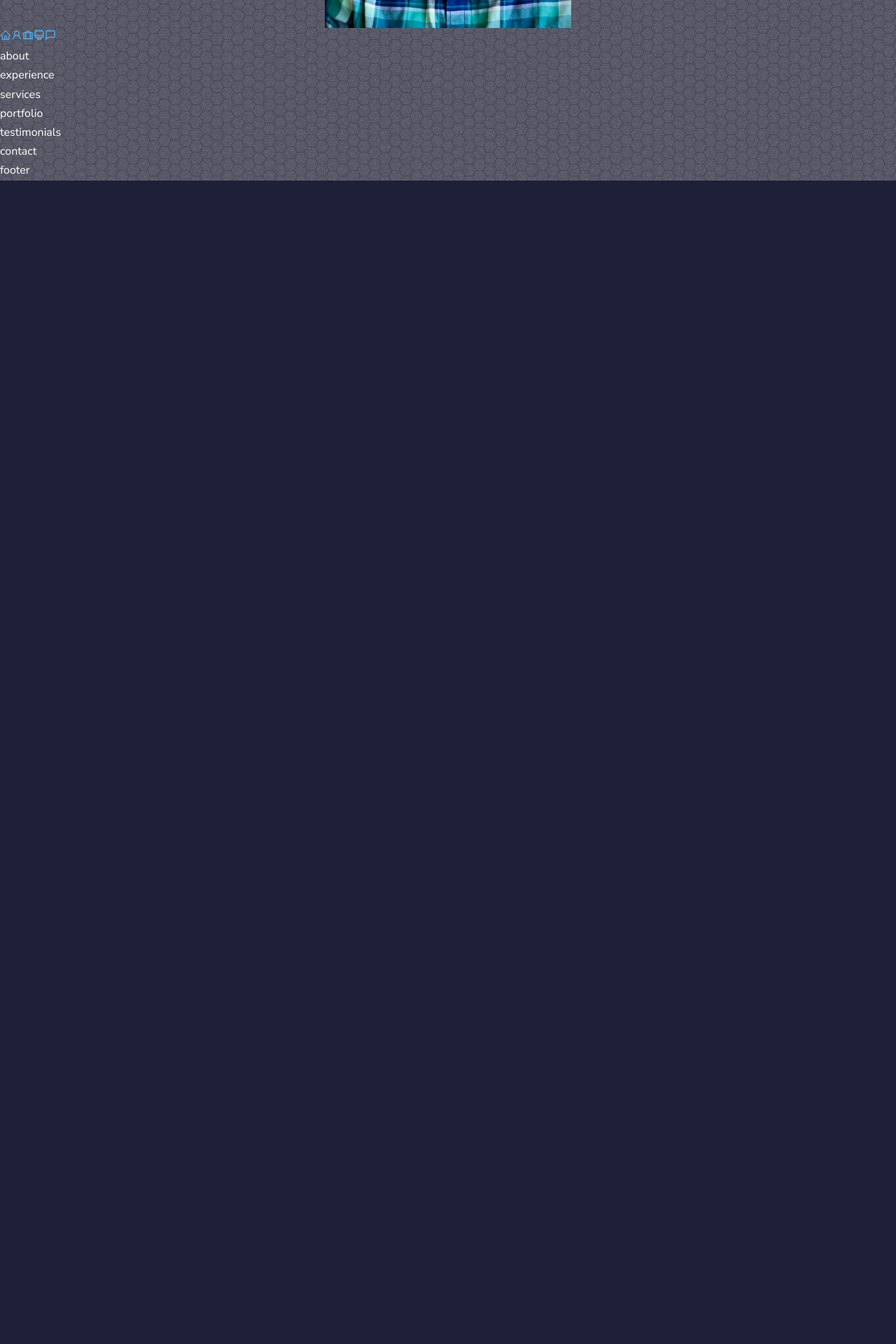
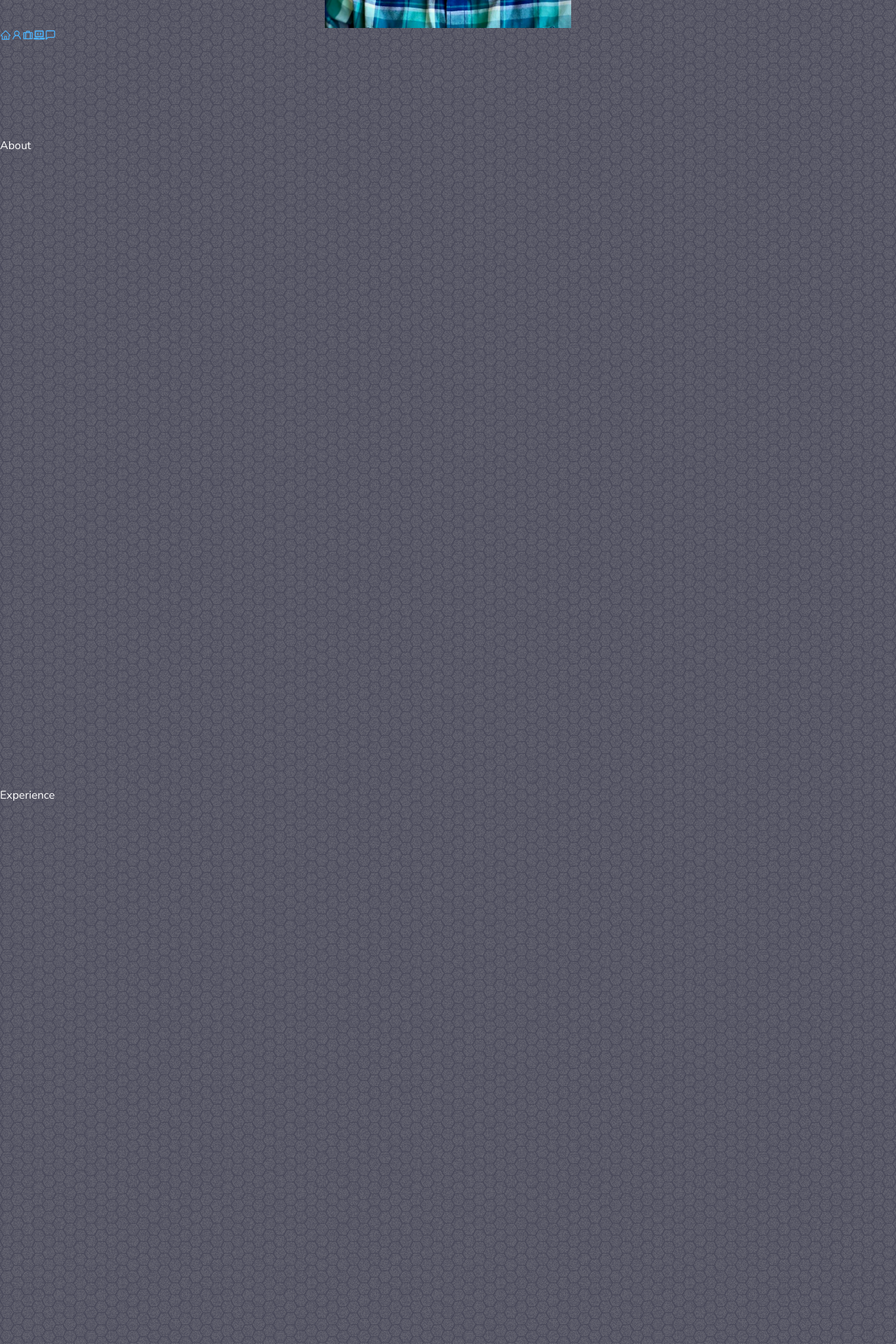
Before and after one commit to littletonjeffrey/codeappendable, a React (Create React App) app: page / in a window 1280 px wide. Shown: the part 760-2680 px from the top of the page at 70% size. Before the commit the page ends 1018 px from the top, so only its background shows below. Built offline with nearby package versions, Linux system fonts and the light colour scheme.

Commit message:
added id's to sections, section tags, and adjusted section height

```diff
--- a/src/components/about/about.jsx
+++ b/src/components/about/about.jsx
@@ -4,7 +4,9 @@ import './about.css'
 
 const about = () => {
   return (
-    <div>about</div>
+    <section id='about'>
+     About
+    </section>
   )
 }
 
--- a/src/components/contact/contact.jsx
+++ b/src/components/contact/contact.jsx
@@ -4,7 +4,9 @@ import './contact.css'
 
 const contact = () => {
   return (
-    <div>contact</div>
+    <section id='contact'>
+     Contact
+    </section>
   )
 }
 
--- a/src/components/experience/experience.jsx
+++ b/src/components/experience/experience.jsx
@@ -4,7 +4,9 @@ import './experience.css'
 
 const experience = () => {
   return (
-    <div>experience</div>
+    <section id='experience'>
+     Experience
+    </section>
   )
 }
 
--- a/src/components/nav/nav.jsx
+++ b/src/components/nav/nav.jsx
@@ -5,7 +5,7 @@ import './nav.css'
 import {AiOutlineHome} from 'react-icons/ai'
 import {AiOutlineUser} from 'react-icons/ai'
 import {RiSuitcaseLine} from 'react-icons/ri'
-import {HiOutlineDesktopComputer} from 'react-icons/hi'
+import {FaLaptopCode} from 'react-icons/fa'
 import {FiMessageSquare} from 'react-icons/fi'
 
 const nav = () => {
@@ -14,7 +14,7 @@ const nav = () => {
       <a href='#'><AiOutlineHome /></a>
       <a href='#about'><AiOutlineUser /></a>
       <a href='#experience'><RiSuitcaseLine /></a>
-      <a href='#services'><HiOutlineDesktopComputer /></a>
+      <a href='#services'><FaLaptopCode /></a>
       <a href='#contact'><FiMessageSquare /></a>
     </nav>
   )
--- a/src/components/services/services.jsx
+++ b/src/components/services/services.jsx
@@ -4,7 +4,9 @@ import './services.css'
 
 const services = () => {
   return (
-    <div>services</div>
+    <section id='services'>
+     Services
+    </section>
   )
 }
 
--- a/src/index.css
+++ b/src/index.css
@@ -72,6 +72,7 @@ h1 {
 /* setting general margin for each section */
 section {
     margin-top: 8rem;
+    height: 100vh;
 }
 /* headers and sub-headers for each section */
 section > h2, section > h5 {
```
